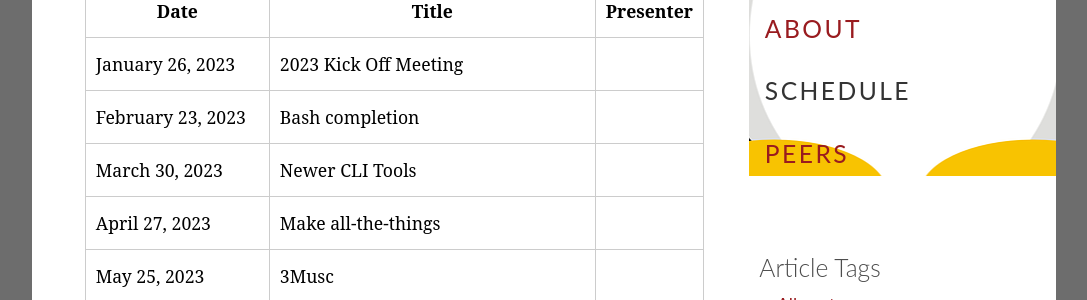
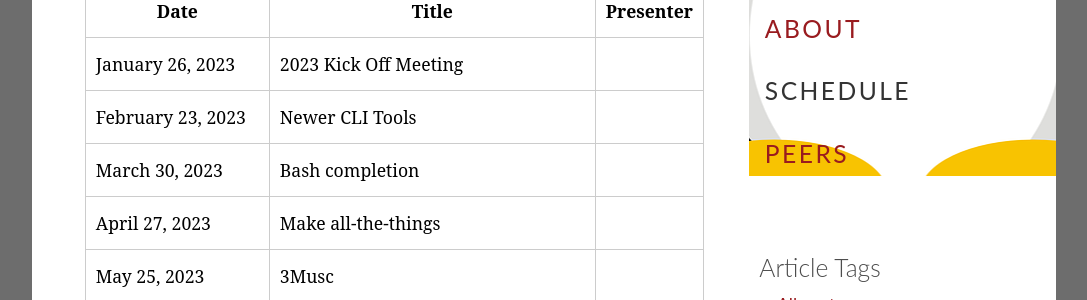
Before and after one commit to CantonLinux/cantonlinux.org, a Jekyll site: the page built from schedule.md, in a window 1280 px wide. Shown: the part 342-642 px from the top of the page, without its empty margins (96-1183 px from the left). Built offline with Jekyll 4.4.1, drawn with Linux system fonts in a browser that asks for light colours.

Commit message:
Swap Feb and March topics

```diff
--- a/_data/schedule.yml
+++ b/_data/schedule.yml
@@ -3,10 +3,10 @@
   title: "2023 Kick Off Meeting"
 
 - date: "February 23, 2023"
-  title: "Bash completion"
+  title: "Newer CLI Tools"
 
 - date: "March 30, 2023"
-  title: "Newer CLI Tools"
+  title: "Bash completion"
 
 - date: "April 27, 2023"
   title: "Make all-the-things"
```
